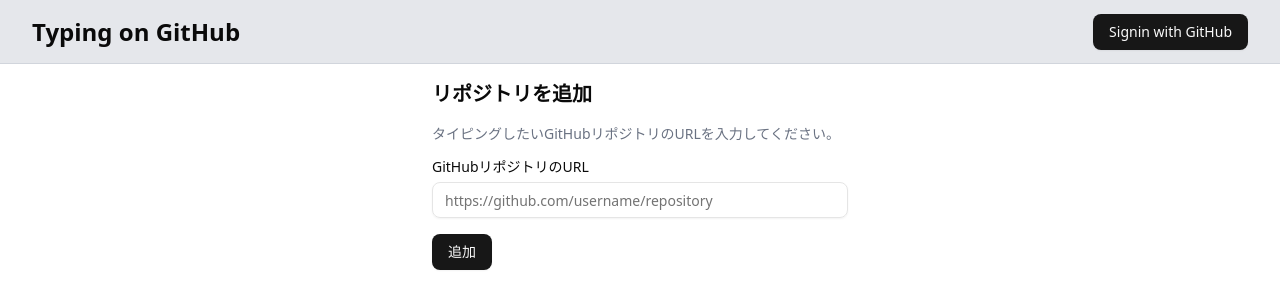
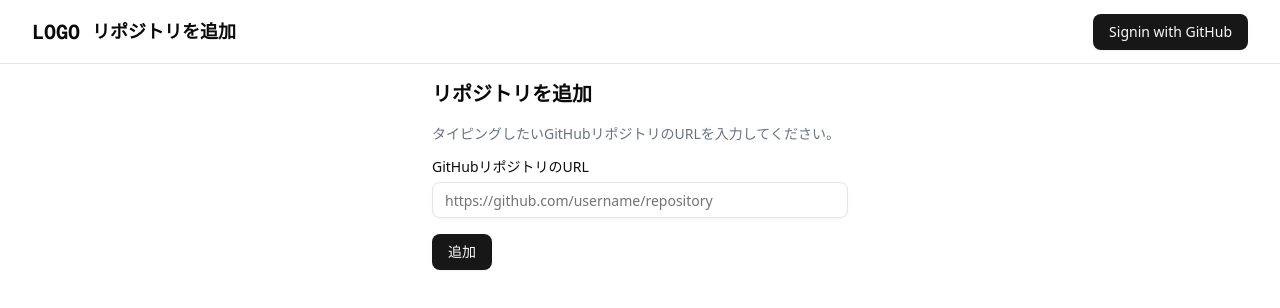
Before and after one commit to Shrimprin/typing_repo, a Next.js app in the folder frontend/: page /repositories/new in a window 1280 px wide. Shown: the top 308 px of the page. Built offline with nearby package versions, Linux system fonts and the light colour scheme; no server answers.

Commit message:
ヘッダーを作成

```diff
--- a/frontend/src/app/layout.tsx
+++ b/frontend/src/app/layout.tsx
@@ -1,7 +1,6 @@
 import type { Metadata } from 'next';
 import { Geist, Geist_Mono } from 'next/font/google';
 
-import Header from '@/components/common/Header';
 import AuthProvider from '@/providers/Auth';
 
 import './globals.css';
@@ -36,8 +35,7 @@ export default function RootLayout({
         `}
       >
         <AuthProvider>
-          <Header />
-          <main className="pt-16">{children}</main>
+          <main>{children}</main>
         </AuthProvider>
       </body>
     </html>
--- a/frontend/src/app/page.tsx
+++ b/frontend/src/app/page.tsx
@@ -1,7 +1,10 @@
+import Header from '@/components/common/Header';
 import Image from 'next/image';
 
 export default function Home() {
   return (
+    <>
+      <Header title="Typing Repo" />
       <div
         className={`
           grid min-h-screen grid-rows-[20px_1fr_20px] items-center justify-items-center gap-16 p-8 pb-20
@@ -47,8 +50,8 @@ export default function Home() {
           >
             <a
               className={`
-              bg-foreground text-background flex h-10 items-center justify-center gap-2 rounded-full border border-solid
-              border-transparent px-4 text-sm font-medium transition-colors
+                bg-foreground text-background flex h-10 items-center justify-center gap-2 rounded-full border
+                border-solid border-transparent px-4 text-sm font-medium transition-colors
                 hover:bg-[#383838]
                 sm:h-12 sm:w-auto sm:px-5 sm:text-base
                 dark:hover:bg-[#ccc]
@@ -116,5 +119,6 @@ export default function Home() {
           </a>
         </footer>
       </div>
+    </>
   );
 }
--- a/frontend/src/app/repositories/[id]/page.tsx
+++ b/frontend/src/app/repositories/[id]/page.tsx
@@ -1,7 +1,10 @@
 import { AxiosError } from 'axios';
+import { Settings, Trash2 } from 'lucide-react';
 
 import { auth } from '@/auth';
+import Header from '@/components/common/Header';
 import RepositoryDetail from '@/components/repositories/RepositoryDetail';
+import { DropdownMenuItem } from '@/components/ui/dropdown-menu';
 import { FileItem, Repository } from '@/types';
 import { fetcher } from '@/utils/fetcher';
 import { sortFileItems } from '@/utils/sort';
@@ -27,5 +30,23 @@ export default async function RepositoryDetailPage({ params }: RepositoryDetailP
   const fileItems: FileItem[] | [] = repository.fileItems;
   const sortedFileItems = sortFileItems(fileItems);
 
-  return <RepositoryDetail initialFileItems={sortedFileItems} />;
+  const moreComponent = (
+    <>
+      <DropdownMenuItem>
+        <Settings className="mr-2 h-4 w-4 font-mono" />
+        設定
+      </DropdownMenuItem>
+      <DropdownMenuItem className="font-mono text-red-600">
+        <Trash2 className="mr-2 h-4 w-4 text-red-600" />
+        リポジトリを削除
+      </DropdownMenuItem>
+    </>
+  );
+
+  return (
+    <>
+      <Header title={repository.name} moreComponent={moreComponent} />
+      <RepositoryDetail initialFileItems={sortedFileItems} />
+    </>
+  );
 }
--- a/frontend/src/app/repositories/new/page.tsx
+++ b/frontend/src/app/repositories/new/page.tsx
@@ -1,14 +1,18 @@
 import { NextPage } from 'next';
 
+import Header from '@/components/common/Header';
 import RepositoryForm from '@/components/repositories/RepositoryForm';
 
 const NewRepositoryPage: NextPage = () => {
   return (
-    <div className="mx-auto max-w-md p-4">
-      <h1 className="mb-4 text-xl font-bold">リポジトリを追加</h1>
-      <p className="mb-4 text-sm text-gray-500">タイピングしたいGitHubリポジトリのURLを入力してください。</p>
-      <RepositoryForm />
-    </div>
+    <>
+      <Header title="リポジトリを追加" />
+      <div className="mx-auto max-w-md p-4">
+        <h1 className="mb-4 text-xl font-bold">リポジトリを追加</h1>
+        <p className="mb-4 text-sm text-gray-500">タイピングしたいGitHubリポジトリのURLを入力してください。</p>
+        <RepositoryForm />
+      </div>
+    </>
   );
 };
 
--- a/frontend/src/app/repositories/page.tsx
+++ b/frontend/src/app/repositories/page.tsx
@@ -1,6 +1,7 @@
 import { auth } from '@/auth';
 import { AxiosError } from 'axios';
 
+import Header from '@/components/common/Header';
 import RepositoryFooter from '@/components/repositories/index/RepositoryFooter';
 import RepositoryList from '@/components/repositories/index/RepositoryList';
 import { Repository } from '@/types/repository';
@@ -23,9 +24,12 @@ export default async function RepositoriesPage() {
   const sortedRepositories = sortRepositories(repositories);
 
   return (
-    <div className="flex min-h-screen flex-col px-2">
-      <RepositoryList repositories={sortedRepositories} />
-      <RepositoryFooter />
-    </div>
+    <>
+      <Header title="リポジトリ一覧" />
+      <div className="flex min-h-screen flex-col px-2">
+        <RepositoryList repositories={sortedRepositories} />
+        <RepositoryFooter />
+      </div>
+    </>
   );
 }
--- a/frontend/src/components/common/Header.tsx
+++ b/frontend/src/components/common/Header.tsx
@@ -1,12 +1,37 @@
+import { MoreHorizontal } from 'lucide-react';
+
 import UserButton from '@/components/common/UserButton';
+import { Button } from '@/components/ui/button';
+import { DropdownMenu, DropdownMenuContent, DropdownMenuTrigger } from '@/components/ui/dropdown-menu';
 
-export default function Header() {
+type HeaderProps = {
+  title?: string;
+  moreComponent?: React.ReactNode;
+};
+
+export default function Header({ title = '', moreComponent }: HeaderProps) {
   return (
-    <div className="fixed flex h-16 w-screen items-center justify-between border-b border-gray-300 bg-gray-200 px-8">
-      <h1 className="text-2xl font-bold">Typing on GitHub</h1>
-      <div className="flex gap-3">
-        <UserButton />
+    <>
+      <div className={`fixed top-0 z-50 flex h-16 w-screen items-center justify-between border-b bg-white px-8`}>
+        <div className="flex items-center gap-3">
+          <h1 className="font-mono text-xl font-bold">LOGO</h1>
+          <h1 className="font-mono text-lg font-bold">{title}</h1>
+          {moreComponent && (
+            <DropdownMenu>
+              <DropdownMenuTrigger asChild>
+                <Button variant="ghost" size="icon" aria-label="リポジトリの設定メニュー">
+                  <MoreHorizontal className="h-5 w-5" />
+                </Button>
+              </DropdownMenuTrigger>
+              <DropdownMenuContent>{moreComponent}</DropdownMenuContent>
+            </DropdownMenu>
+          )}
+        </div>
+        <div className="flex gap-3">
+          <UserButton />
+        </div>
       </div>
-    </div>
+      <div className="h-16"></div>
+    </>
   );
 }
--- a/frontend/src/components/repositories/index/RepositoryFooter.tsx
+++ b/frontend/src/components/repositories/index/RepositoryFooter.tsx
@@ -5,7 +5,7 @@ import { Button } from '@/components/ui/button';
 
 export default function RepositoryFooter() {
   return (
-    <footer className="sticky bottom-0 w-full border-t py-4">
+    <footer className="sticky bottom-0 w-full border-t bg-white py-4">
       <div className="flex justify-center font-mono">
         <Button variant="outline" asChild>
           <Link href="/repositories/new">
```
Lines whose indentation alone changed are shown as unchanged.
